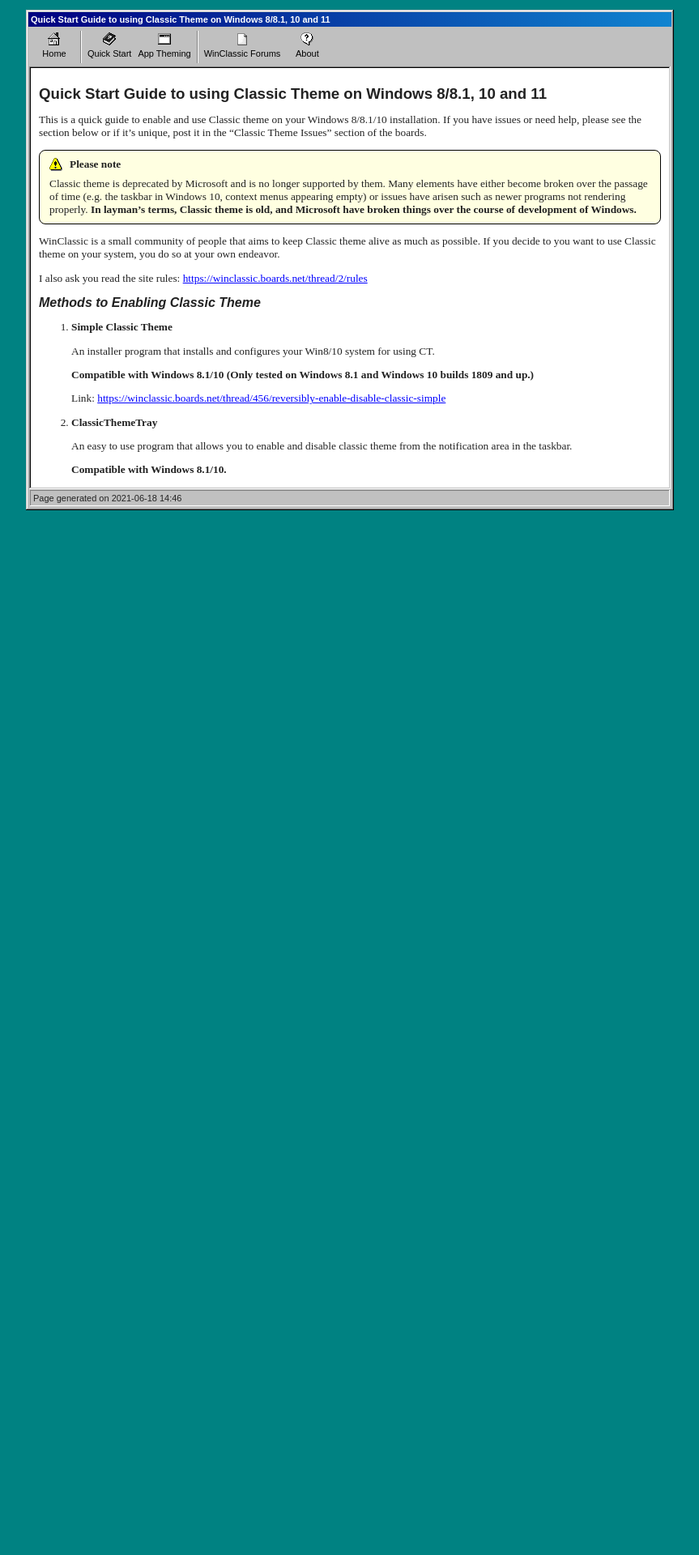
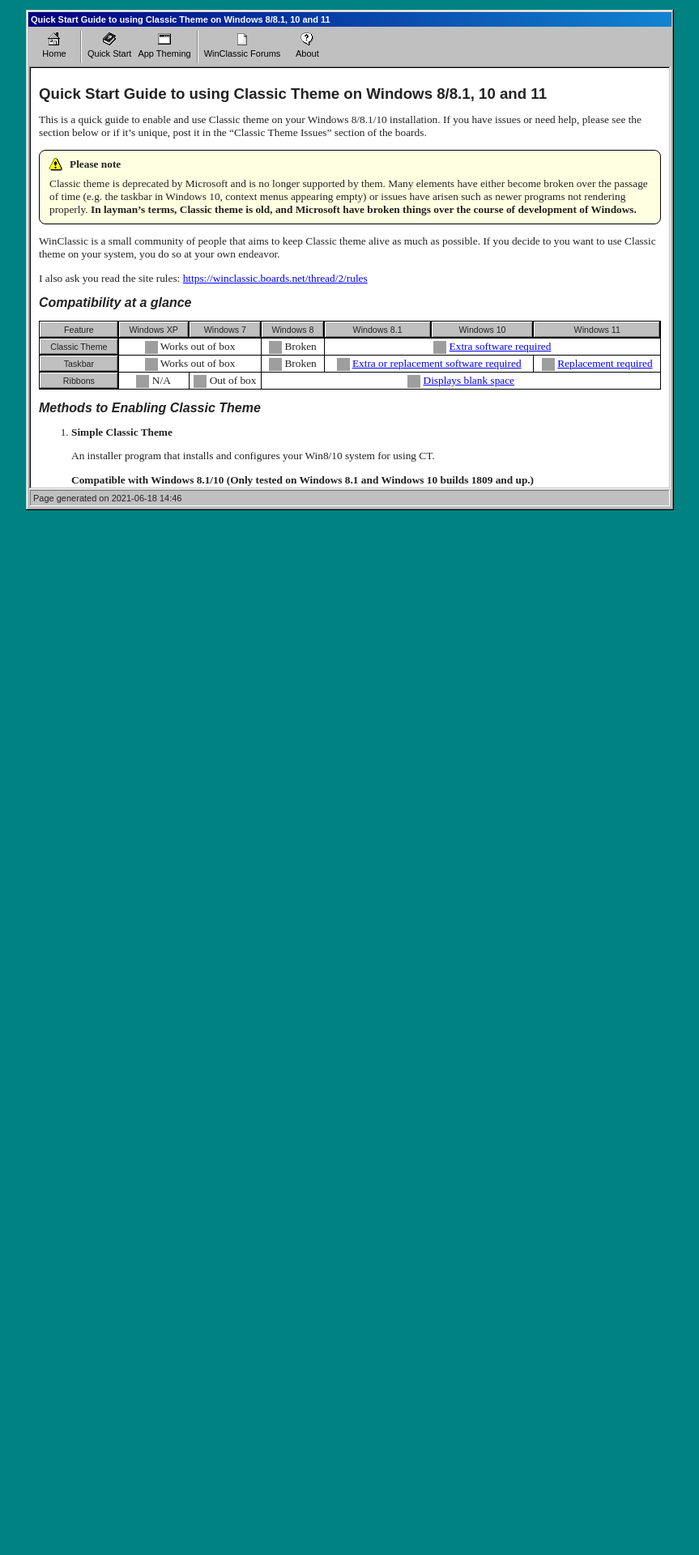
Before and after one commit to WinClassic/winclassic.github.io, a Jekyll site: the page built from quickstart.md, in a window 1280 px wide. Shown: the top 1920 px of the page at 81% size, without its empty margins (208-1071 px from the left). Built offline with Jekyll 4.4.1, drawn with Linux system fonts in a browser that asks for light colours; grey boxes are pictures that could not be loaded.

Commit message:
Add compatibility table in quick start

```diff
--- a/_sass/document-styles.scss
+++ b/_sass/document-styles.scss
@@ -25,6 +25,7 @@
     }
 
     table {
+        font-size: 10pt;
         border-collapse: collapse;
 
         ul {
@@ -57,3 +58,12 @@
     height: 500px;
     max-height: calc(100vh - 76px);
 }
+
+.compat-table {
+    width: 100%;
+    text-align: center;
+
+    img, td {
+        vertical-align: middle;
+    }
+}
--- a/quickstart.md
+++ b/quickstart.md
@@ -15,6 +15,39 @@ Classic theme is deprecated by Microsoft and is no longer supported by them. Man
 WinClassic is a small community of people that aims to keep Classic theme alive as much as possible. If you decide to you want to use Classic theme on your system, you do so at your own endeavor.
 
 I also ask you read the site rules: <https://winclassic.boards.net/thread/2/rules>
+
+## Compatibility at a glance
+
+<table class="compat-table">
+    <tr>
+        <th>Feature</th>
+        <th>Windows XP</th>
+        <th>Windows 7</th>
+        <th>Windows 8</th>
+        <th>Windows 8.1</th>
+        <th>Windows 10</th>
+        <th>Windows 11</th>
+    </tr>
+    <tr>
+        <th>Classic Theme</th>
+        <td colspan=2><img src="/assets/img/check_circle_16.png" width=16 height=16> Works out of box</td>
+        <td><img src="/assets/img/deny_circle_16.png" width=16 height=16> Broken</td>
+        <td colspan=3><img src="/assets/img/warning_circle_16.png" width=16 height=16> <a href="methods">Extra software required</a></td>
+    </tr>
+    <tr>
+        <th>Taskbar</th>
+        <td colspan=2><img src="/assets/img/check_circle_16.png" width=16 height=16> Works out of box</td>
+        <td><img src="/assets/img/deny_circle_16.png" width=16 height=16> Broken</td>
+        <td colspan=2><img src="/assets/img/warning_circle_16.png" width=16 height=16> <a href="#taskbars">Extra or replacement software required</a></td>
+        <td><img src="/assets/img/warning_circle_16.png" width=16 height=16> <a href="#taskbars">Replacement required</a></td>
+    </tr>
+    <tr>
+        <th>Ribbons</th>
+        <td colspan><img src="/assets/img/na_circle_16.png" width=16 height=16> N/A</td>
+        <td colspan><img src="/assets/img/check_circle_16.png" width=16 height=16> Out of box</td>
+        <td colspan=4><img src="/assets/img/warning_circle_16.png" width=16 height=16> <a href="/assets/img/blank-ribbon.png">Displays blank space</a></td>
+    </tr>
+</table>
 
 ## Methods to Enabling Classic Theme {#methods}
 
```
